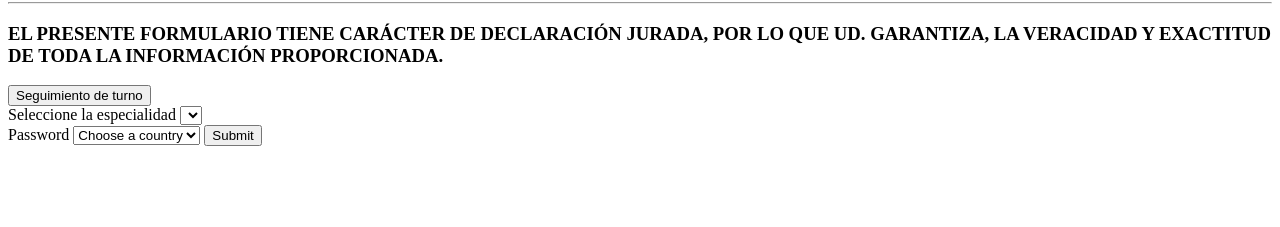
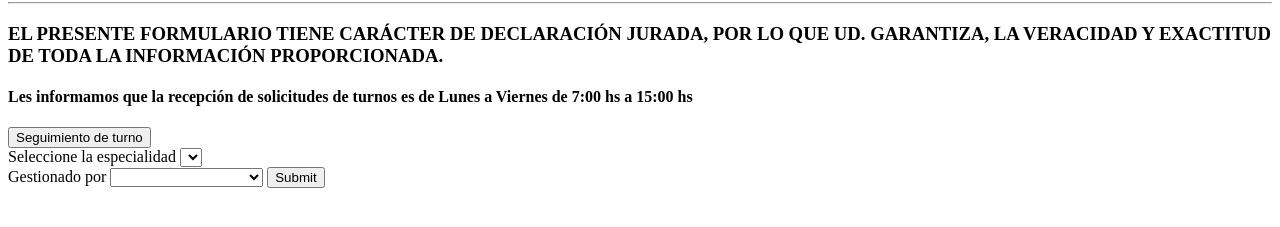
Before and after one commit to Danielanunez/Turnos-lagomaggiore, a plain HTML site: page index.html in a window 1280 px wide. Shown: the part 223-450 px from the top of the page. Drawn offline with Linux system fonts and the light colour scheme.

```diff
--- a/index.html
+++ b/index.html
@@ -24,6 +24,7 @@
             EL PRESENTE FORMULARIO TIENE CARÁCTER DE DECLARACIÓN JURADA, POR LO QUE UD. GARANTIZA, LA VERACIDAD Y
             EXACTITUD DE TODA LA INFORMACIÓN PROPORCIONADA.
         </h3>
+        <h4>Les informamos que la recepción de solicitudes de turnos es de Lunes a Viernes de 7:00 hs a 15:00 hs</h4>
         <button>Seguimiento de turno</button>
         <form action="" method="get">
             <title>Solicitud de turno</title>
@@ -34,20 +35,22 @@
                         class="bg-gray-50 border border-gray-300 text-gray-900 text-sm rounded-lg focus:ring-blue-500 focus:border-blue-500 block w-full p-2.5">
                         <option selected></option>
                         <option value=""></option>
-                        <option value=""></option>
-                        <option value=""></option>
-                        <option value=""></option>
                     </select>
                 </div>
                 <div class="mb-4">
-                    <label for="password" class="block text-gray-700 font-bold mb-2">Password</label>
+                    <label for="text" class="block text-gray-700 font-bold mb-2">Gestionado por</label>
                     <select id="countries"
                         class="bg-gray-50 border border-gray-300 text-gray-900 text-sm rounded-lg focus:ring-blue-500 focus:border-blue-500 block w-full p-2.5">
-                        <option selected>Choose a country</option>
-                        <option value="US">United States</option>
-                        <option value="CA">Canada</option>
-                        <option value="FR">France</option>
-                        <option value="DE">Germany</option>
+                        <option selected></option>
+                        <option value="PC">Paciente (o allegado)</option>
+                        <option value="CS">Centro de salud</option>
+                        <option value="HH">Hospitales</option>
+                        <option value="PS">Penitenciarias</option>
+                        <option value="DF">Dinaf</option>
+                        <option value="OS">Obra Social- pre paga</option>
+                        <option value="M">Municipalidades</option>
+                        <option value="VE">V.E</option>
+                        <option value="OTRO">Otros</option>
                     </select>
                     <button type="submit"
                         class="w-full bg-blue-500 text-white py-2 px-4 rounded-lg hover:bg-blue-600 focus:outline-none focus:ring-2 focus:ring-blue-300">
```
Also changed, not shown: src/js/services/services.js (added, +52 -0 lines).
